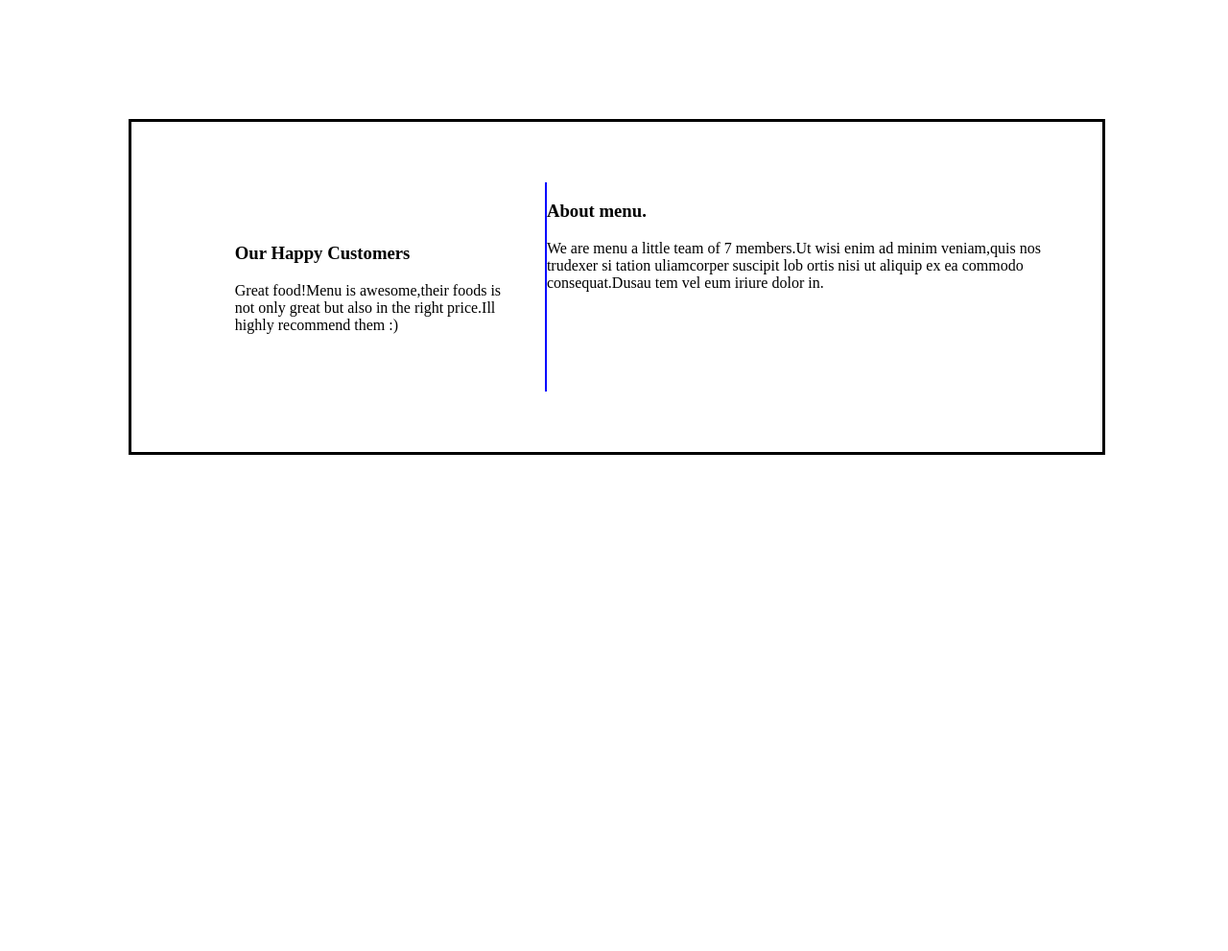
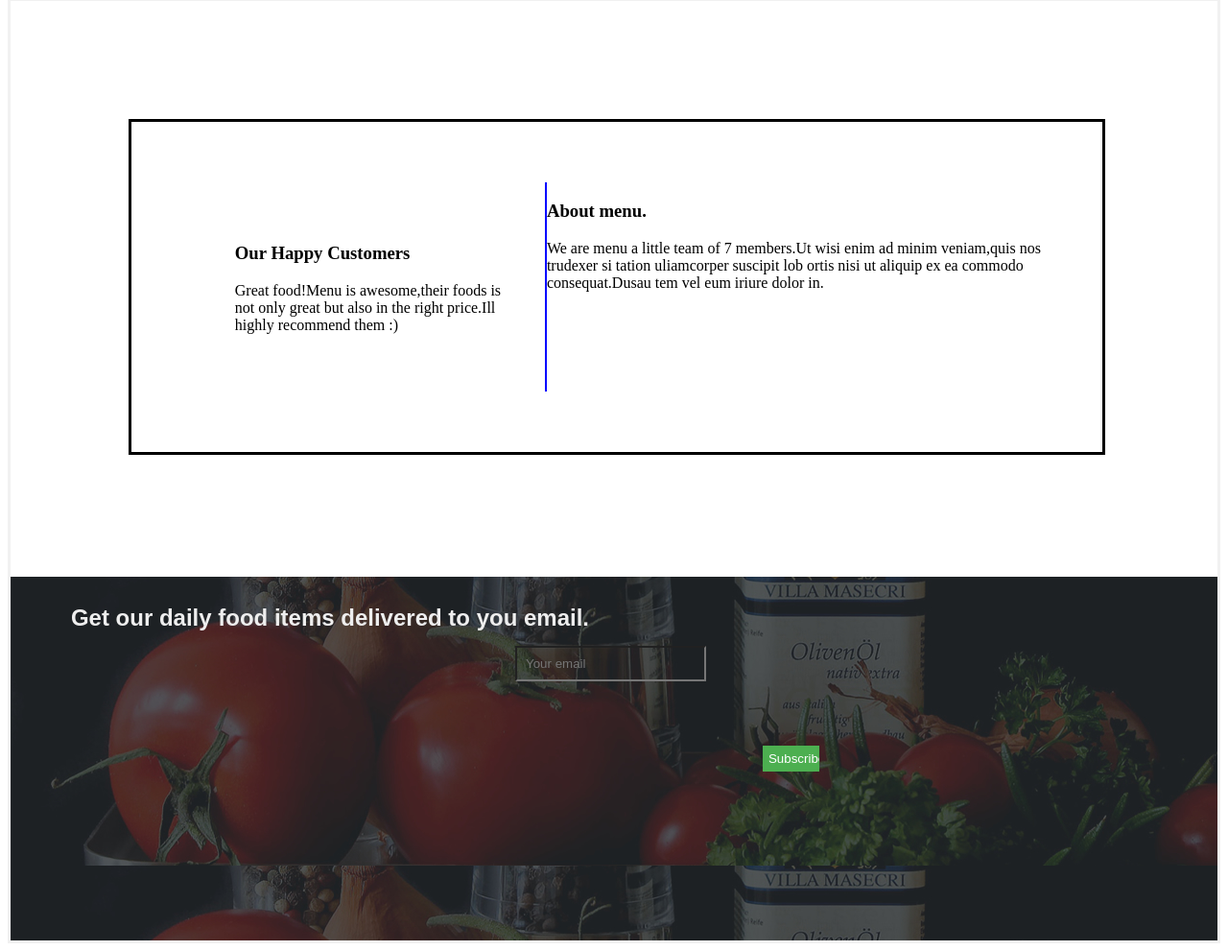
Before and after one commit to OndigoWendy/Anita-s_Kitchen.week2, a plain HTML site: page index.html in a window 1280 px wide. Shown: the part 2247-3238 px from the top of the page at 96% size. Before the commit the page ends 2848 px from the top, so only its background shows below. Drawn offline with Linux system fonts and the light colour scheme.

Commit message:
Add and email subscription feature.This will display an input box with a subscribe button

```diff
--- a/index.html
+++ b/index.html
@@ -107,8 +107,22 @@
    </div>
   </div>
 
-    </body>
-    </html>
+ <!--subscribe-->
+ <div class="subscribe">
+<form action="action_page.php">
+
+  <div class="container">
+    <h2 id="note">Get our daily food items delivered to you email.</h2>
+   <div class="container1" style="background-color: transparent;">
+    <input type="text" placeholder="Your email" name="mail" required>
+  </div>
+
+  <div class="container2">
+    <input type="submit" value="Subscribe">
+  </div>
+</div>
+</form>
+</div>
 
 </body>
 </html>
--- a/style.css
+++ b/style.css
@@ -161,3 +161,52 @@ a:visited {color:#000;}
  padding: 10%;
  margin: 5%;
 }
+
+/*subscribe*/
+form {
+  border: 3px solid #f1f1f1;
+  font-family: Arial;
+}
+.container{
+  padding: 5%;
+  display: flex;
+  flex-direction: row;
+  background-image: url(backgrounds/subscribe.jpg);
+}
+
+
+input[type=text] {
+  width: auto;
+  padding: 5%;
+  margin: 5% 20%;
+  display: inline-block;
+  background-color: transparent;
+
+}
+
+
+
+input[type=submit] {
+  background-color: #4CAF50;
+  color: white;
+  border: none;
+  max-width: 100%;
+  padding: 10%;
+}
+
+input[type=submit]:hover {
+  opacity: 0.8;
+}
+
+.container2{
+  padding: 10%;
+}
+
+#note{
+  float: none;
+  clear: left;
+  margin-top: -3%;
+  margin-right: -10%;
+  text-align: center;
+  color: #eee;
+}
```
